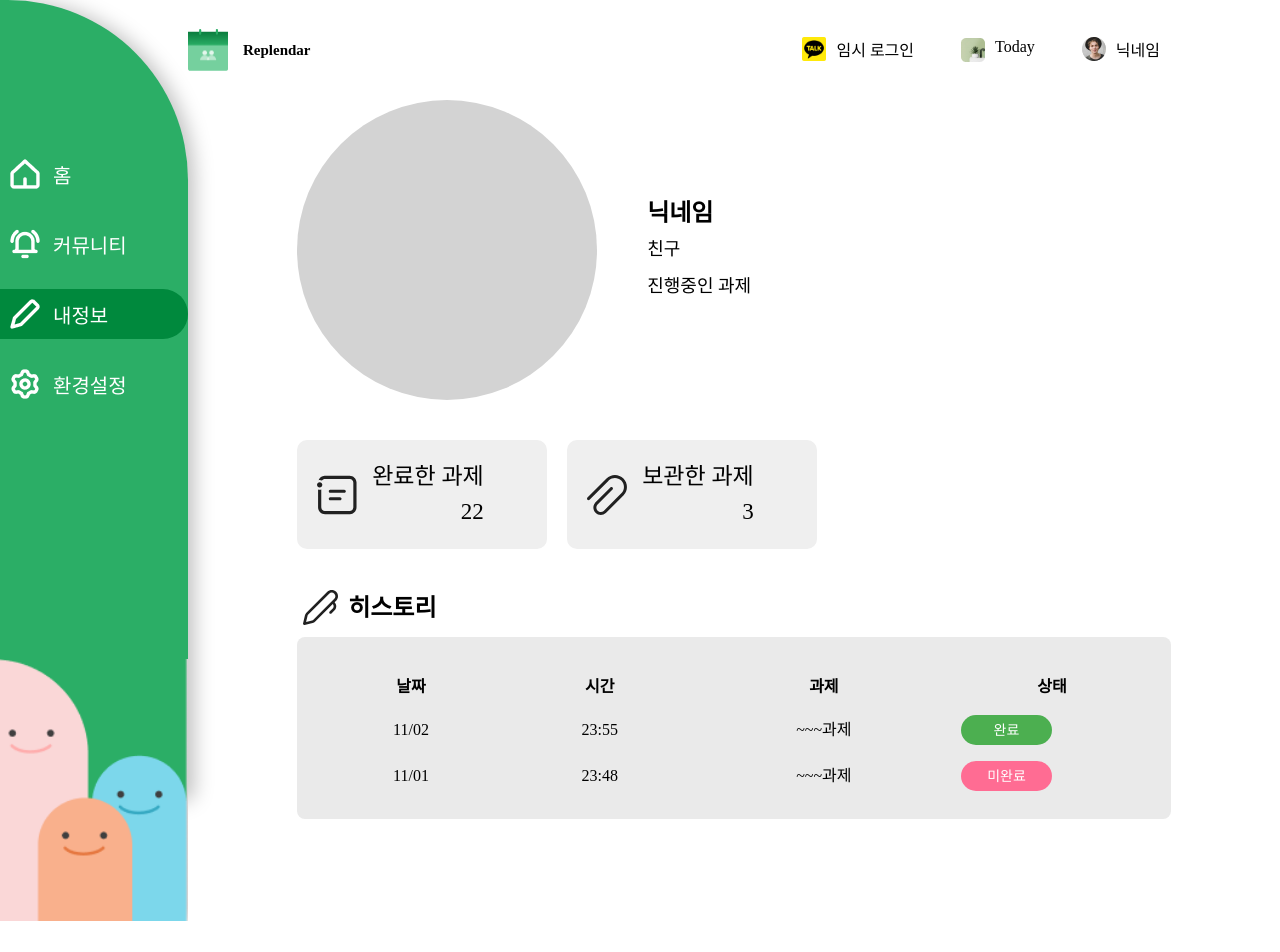
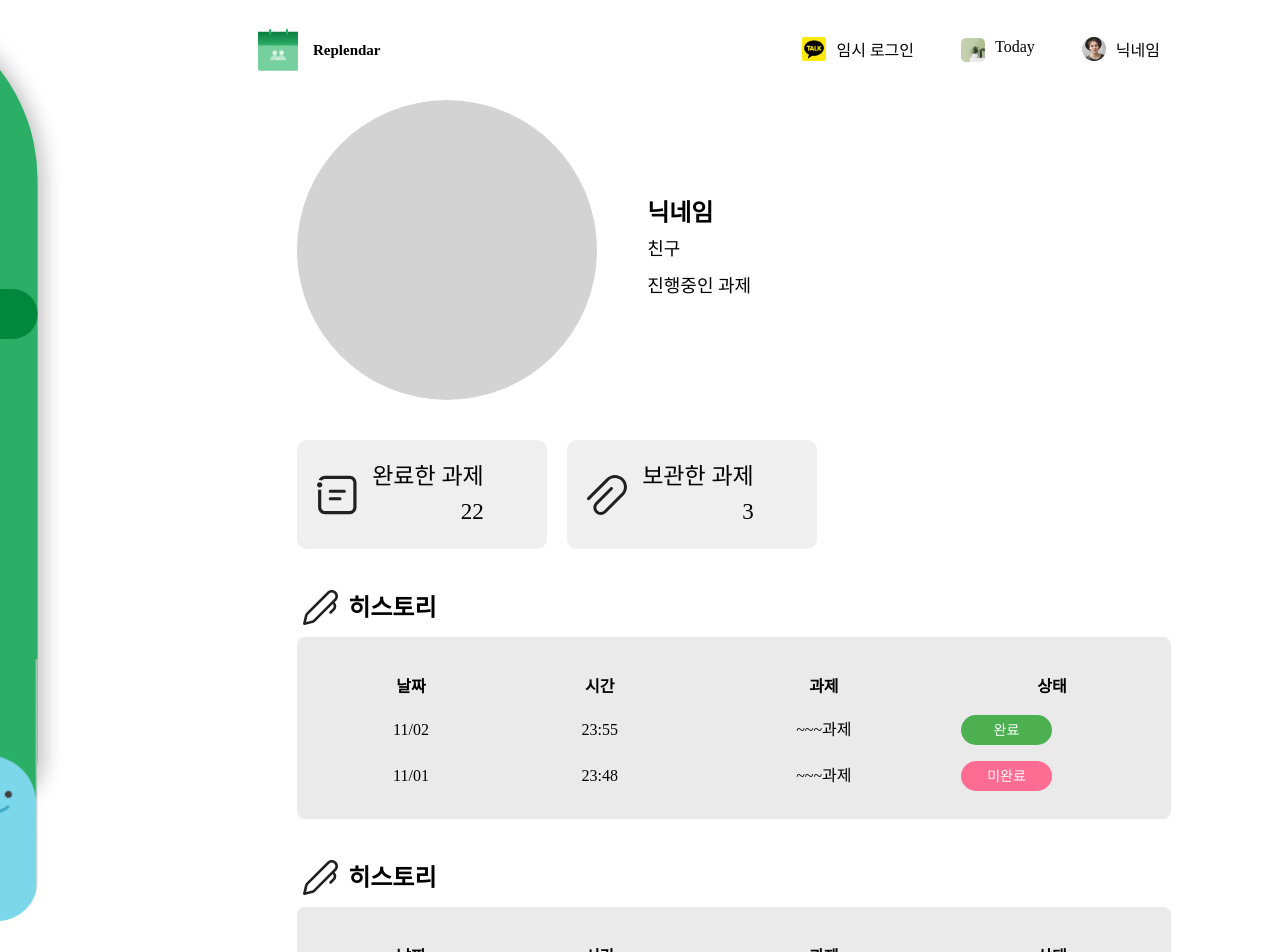
Before and after one commit to UMC-Replendar/Web, a React (Vite) app in the folder Replendar/: page /info in a window 1280 px wide. Shown: the top 952 px of the page. Before the commit the page ends 921 px from the top, so only its background shows below. Built offline with nearby package versions, Linux system fonts and the light colour scheme.

Commit message:
[Feat] side bar 애니메이션 적용

```diff
--- a/Replendar/src/assets/css/GlobalStyle.ts
+++ b/Replendar/src/assets/css/GlobalStyle.ts
@@ -37,7 +37,7 @@ ol[role='list'] {
 
 /* 핵심 body의 기본값을 설정합니다. */
 body {
-  min-height: 100vh;
+  /* min-height: 100vh; */
   line-height: 1.5;
   margin: 0;
 }
--- a/Replendar/src/components/App.tsx
+++ b/Replendar/src/components/App.tsx
@@ -13,7 +13,6 @@ function App() {
         <NavBar />
         <Router />
       </MainWrapper>
-      {/* <OngoingTasks /> */}
     </PageWrapper>
   );
 }
@@ -22,6 +21,7 @@ export default App;
 
 const PageWrapper = styled.div`
   display: flex;
+  height: 100vh;
 `;
 
 const MainWrapper = styled.div`
--- a/Replendar/src/components/Navbar.tsx
+++ b/Replendar/src/components/Navbar.tsx
@@ -50,6 +50,7 @@ const NavWrapper = styled.div`
   flex-direction: row;
   justify-content: space-between;
   margin-right: 120px;
+  margin-left: 70px;
 `;
 
 const IconWrapper = styled.div`
--- a/Replendar/src/components/Sidebar.tsx
+++ b/Replendar/src/components/Sidebar.tsx
@@ -1,10 +1,10 @@
+import React, { useEffect, useState } from 'react';
 import styled from 'styled-components';
 import CharacterTestImg from '../assets/images/CharacterTestImg.png';
 import HomeImg from '../assets/images/HomeIcon.png';
 import CommunityIcon from '../assets/images/CommunityIcon.png';
 import InfoIcon from '../assets/images/InfoIcon.png';
 import SettingsIcon from '../assets/images/SettingsIcon.png';
-
 import { Link, useLocation } from 'react-router-dom';
 
 interface MenuProps {
@@ -12,13 +12,25 @@ interface MenuProps {
 }
 
 function Sidebar() {
-  const location = useLocation(); // 현재 경로 가져오기
+  const location = useLocation();
+  const [scrollY, setScrollY] = useState(0); // 스크롤 위치 상태
+
+  const handleScroll = () => {
+    setScrollY(window.scrollY); // 현재 스크롤 Y 위치 업데이트
+  };
+
+  useEffect(() => {
+    window.addEventListener('scroll', handleScroll); // 스크롤 이벤트 리스너 등록
+    return () => {
+      window.removeEventListener('scroll', handleScroll); // 컴포넌트 언마운트 시 리스너 제거
+    };
+  }, []);
 
   // 각 경로에 따른 스타일 적용
   const isActive = (path: string) => location.pathname === path;
+
   return (
-    <>
-      <SidebarContainer>
+    <SidebarContainer scrollY={scrollY}>
       <MenuContainer>
         <Link to="/">
           <Menu isActive={isActive('/')}>
@@ -45,27 +57,42 @@ function Sidebar() {
           </Menu>
         </Link>
       </MenuContainer>
-        <CharacterImg src={CharacterTestImg}></CharacterImg>
+      <CharacterImg src={CharacterTestImg} />
     </SidebarContainer>
-    </>
   );
 }
 
 export default Sidebar;
 
-const SidebarContainer = styled.div`
-  /* position: fixed; */
+const Width = {
+  188: '188px',
+};
+
+const SidebarContainer = styled.div<{ scrollY: number }>`
+  position: sticky;
+  /* top: 0; */
+  /* left: 0; */
   width: 188px;
-  height: 100vh;
+  height: 100%;
   flex-shrink: 0;
-  border-radius: 0px 180px 10px 0px;
+  border-radius: 0px 180px 40px 0px;
   background: #2bae66;
   box-shadow: 6px 1px 19.9px 0px rgba(0, 0, 0, 0.25);
+  z-index: 1000;
   display: flex;
   flex-direction: column;
   justify-content: center;
   gap: 250px;
+  transform: translate(
+    calc(${Width[188]} * -0.8),
+    ${(props) => props.scrollY}px
+  );
+  transition: transform 0.4s ease-out;
+  &:hover {
+    transform: translate(0, ${(props) => props.scrollY}px);
+  }
 `;
+
 const MenuContainer = styled.div`
   display: flex;
   flex-direction: column;
@@ -101,7 +128,7 @@ const MenuItem = styled.div`
 `;
 
 const CharacterImg = styled.img`
-  /* position: fixed; */
   width: 188px;
   bottom: 0;
+  border-bottom-right-radius: 40px;
 `;
--- a/Replendar/src/pages/Info.tsx
+++ b/Replendar/src/pages/Info.tsx
@@ -5,7 +5,8 @@ import styled from 'styled-components';
 const Container = styled.div`
   display: flex;
   flex-direction: column;
-  height: 90%;
+  //사이드바 실험하느라 height 주석 처리 해놨어요. 근데 height 없어야지 사이드바가 잘 되네요
+  /* height: 100%; */
   width: 80%;
   margin: 0 auto;
   gap: 40px;
@@ -18,6 +19,10 @@ const Info = () => {
         <ProfileSection />
         <TaskSummary />
         <HistoryList />
+        <HistoryList />
+        <HistoryList />
+        <HistoryList />
+        <HistoryList />
       </Container>
     </>
   );
--- a/Replendar/src/pages/OngoingTasks.tsx
+++ b/Replendar/src/pages/OngoingTasks.tsx
@@ -17,6 +17,9 @@ const PageWrapper = styled.div`
   margin-top: 40px;
   margin-left: 92px;
   margin-right: 80px;
+  /* height: 150%; */
+  display: flex;
+  flex-direction: column;
 `;
 
 const MainPageTitle = styled.h4`
@@ -158,6 +161,7 @@ function OngoingTasks() {
   };
 
   return (
+    <>
       <PageWrapper>
         <MainPageTitle>진행 중인 과제</MainPageTitle>
         <ButtonContainer>
@@ -201,6 +205,7 @@ function OngoingTasks() {
 
         <CustomCalendar />
       </PageWrapper>
+    </>
   );
 }
 
--- a/Replendar/src/pages/Settings.tsx
+++ b/Replendar/src/pages/Settings.tsx
@@ -47,7 +47,7 @@ export default Settings;
 const SettingsContainer = styled.div`
   display: flex;
   width: 100%;
-  height: 100%;
+  height: 130%;
   flex-direction: column;
   gap: 20px;
 `;
--- a/Replendar/src/pages/community.tsx
+++ b/Replendar/src/pages/community.tsx
@@ -26,10 +26,10 @@ const CustomBtn = styled.button`
   background: rgba(243, 243, 243, 1);
   width: 100px;
   height: 30px;
-  border-radius: 50px;\
-border:none;
-font-size:10px;
-padding:0px;
+  border-radius: 50px;
+  border: none;
+  font-size: 10px;
+  padding: 0px;
 `;
 
 const BtnContainer = styled.div`
@@ -37,12 +37,14 @@ const BtnContainer = styled.div`
   gap: 8px;
 `;
 
+//사이드바 테스트 하는데 height 없어야지 잘 돌아가서 일단 주석 처리 해놨어요!.
+// 아마 다른 거 지장 없을 거 같긴 한데 문제 생기면 말씀해주세요!
 const Container = styled.div`
   display: flex;
   flex-direction: column;
   gap: 10px;
   width: 100%;
-  height: 100%;
+  /* height: 100%; */
   padding: 0 50px;
 `;
 
```
Lines whose indentation alone changed are shown as unchanged.
